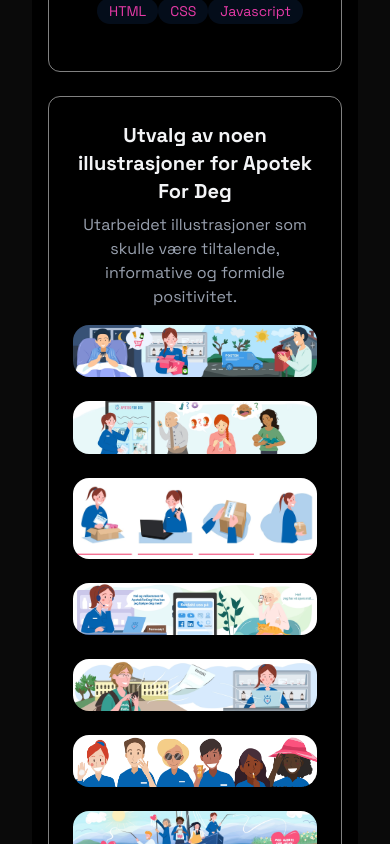
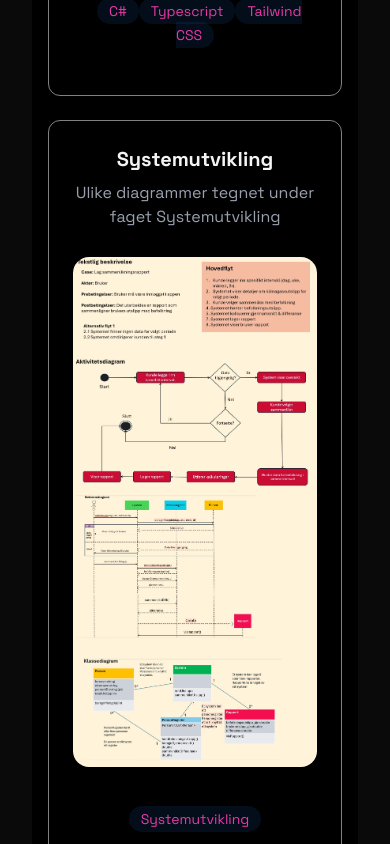
Before and after one commit to csselia/portfolio, a React (Vite) app: page / in a window 390 px wide. Shown: the part 7100-7944 px from the top of the page. Built offline with nearby package versions, Linux system fonts and the light colour scheme.

Commit message:
diagrammer

```diff
--- a/src/components/sections/Projects.jsx
+++ b/src/components/sections/Projects.jsx
@@ -21,6 +21,7 @@
 import afd_16 from '../../assets/afd_16.webp';
 import afd_17 from '../../assets/afd_17.webp';
 import afd_18 from '../../assets/afd_18.webp';
+import afd_20 from '../../assets/afd_20.webp';
 
 export const Projects = ()=>{
     return <section id="projects" className="min-h-screen
@@ -108,7 +109,7 @@
                     </p>
 
                 <div className="p-6">
-                    {["HTML", "CSS", "Javascript"].map((tech, key)=>(
+                    {["C#", "Typescript", "Tailwind CSS"].map((tech, key)=>(
                             <span
                                     key = {key}
                                     className="bg-blue-500/10 text-[#e73aa7] hover:text-[#fec588] py-1 px-3 rounded-full text-sm
@@ -118,9 +119,35 @@
                     ))}
                 </div>
              </div>
+             </div>
 
 
+                <div className="grid grid-cols-1 md:grid-cols-1 gap-6">
+                  <div className="p-6 rounded-xl border border-white/50 hover:-translate-y-1
+                hover:shadow-[0_2px_8px_rgba(59,130,2246, 0.1)] transition-all">
+                    <h3 className="text-xl font-bold mb-2">Systemutvikling</h3>
+                    <p className="text-gray-400 mb-4">
+                        <p className="text-gray-400 mb-4">Ulike diagrammer tegnet under faget Systemutvikling
+                        </p>
+                        <div className="grid grid-cols-1 mt-7 gap-6">
+                        <img src={afd_20} alt="diagrammer" className="w-400 rounded-2xl mx-auto hover:-translate-y-1 transition"/>
+                        </div>
+                    </p>
+
+                <div className="p-6">
+                    {["Systemutvikling"].map((tech, key)=>(
+                            <span
+                                    key = {key}
+                                    className="bg-blue-500/10 text-[#e73aa7] hover:text-[#fec588] py-1 px-3 rounded-full text-sm
+                                    hover:bg-blue-500/20 hover:shadow-[0_2px_8px_rgba(59,130,2246, 0.2)] transition">
+                                        {tech}
+                                    </span>
+                    ))}
+                </div>
              </div>
+             </div>
+
+
 
 
                   <div className="p-6 rounded-xl border border-white/50 hover:-translate-y-1
```
Also changed, not shown: src/assets/afd_20.webp (added).
